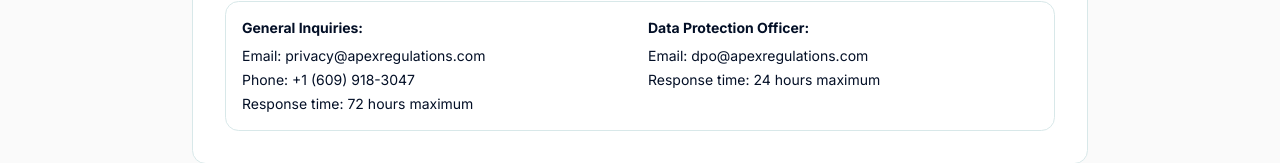
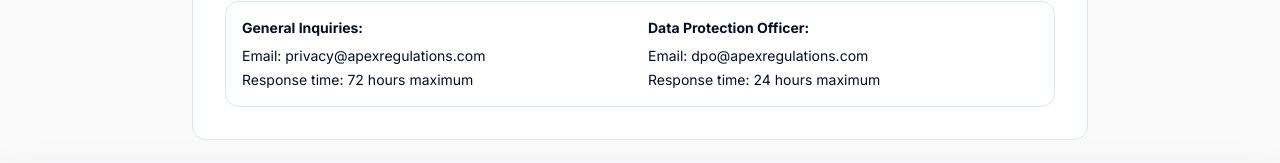
Before and after one commit to catosabastian/apex-crypto-licenses, a React (Vite) app: page /privacy-policy in a window 1280 px wide. Shown: the part 3701-3864 px from the top of the page. Built offline with nearby package versions, Linux system fonts and the light colour scheme; no server answers; the database is empty.

Commit message:
Code edited in Lovable Code Editor
Edited UI in Lovable

```diff
--- a/src/pages/PrivacyPolicyPage.tsx
+++ b/src/pages/PrivacyPolicyPage.tsx
@@ -262,7 +262,6 @@ const PrivacyPolicyPage = () => {
                       <div>
                         <p className="mb-2"><strong>General Inquiries:</strong></p>
                         <p className="mb-1">Email: privacy@apexregulations.com</p>
-                        <p className="mb-1">Phone: +1 (609) 918-3047</p>
                         <p>Response time: 72 hours maximum</p>
                       </div>
                       <div>
```
